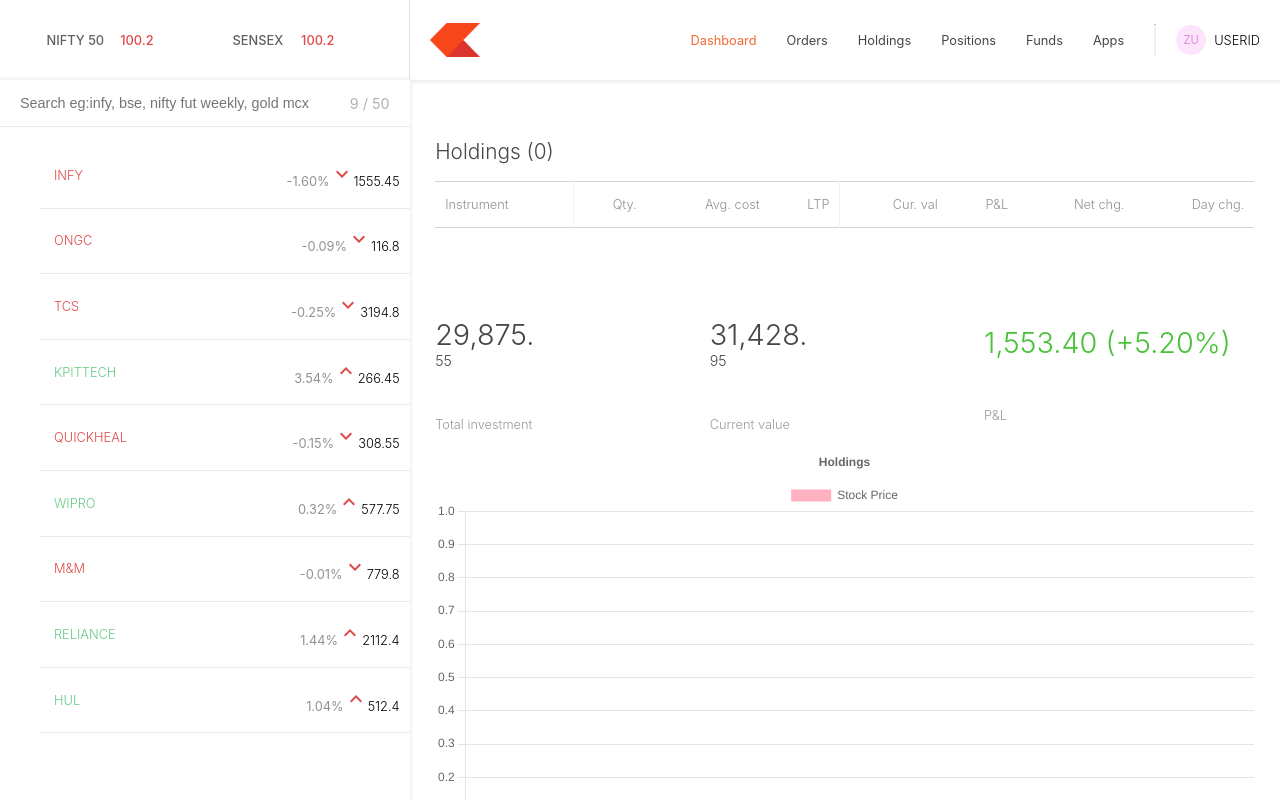
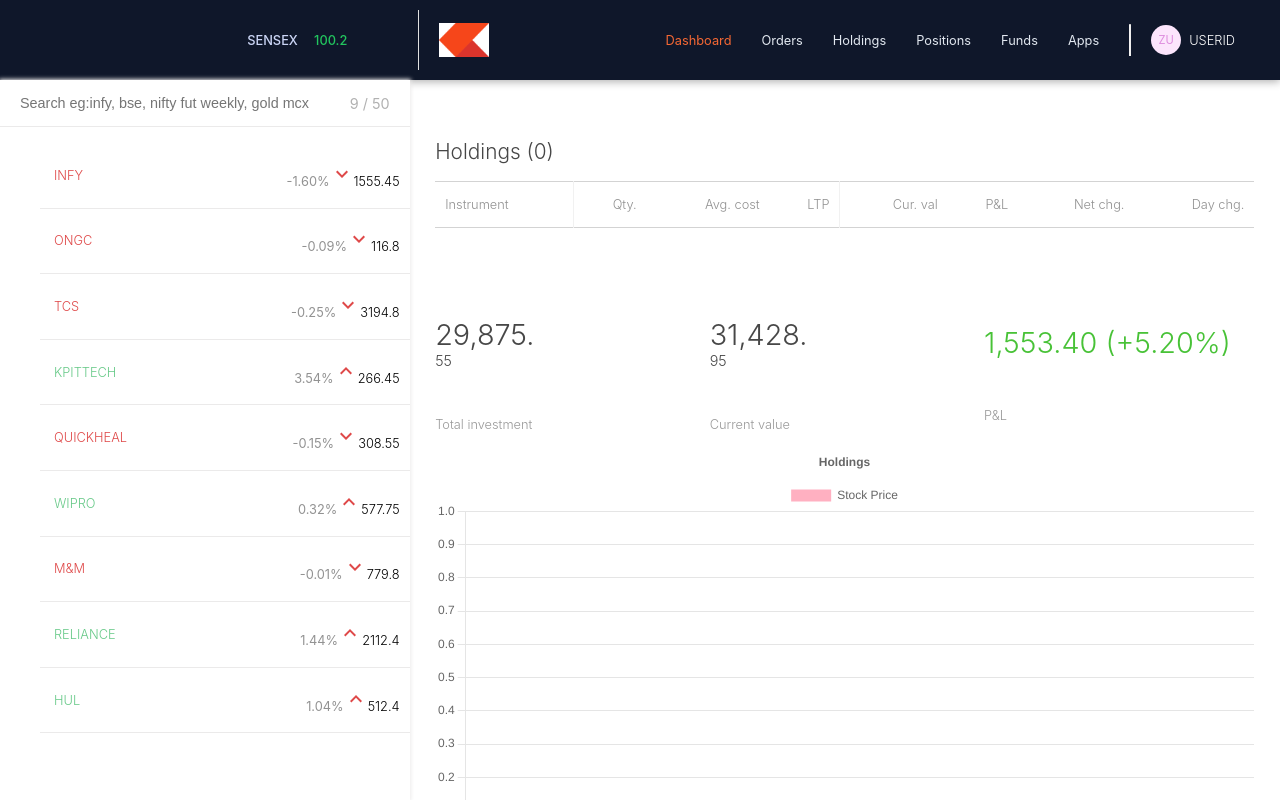
Before and after one commit to ChaurasiyaDharmendra/stockverse-mern, a React app in the folder dashboard/: page /holdings in a window 1280 px wide. Built offline with nearby package versions, Linux system fonts and the light colour scheme; no server answers.

Commit message:
Updated navbar color and menu styling

```diff
--- a/dashboard/src/index.css
+++ b/dashboard/src/index.css
@@ -283,7 +283,11 @@
 .menu {
   font-size: 0.8rem;
   font-weight: 400;
-  color: rgb(70, 70, 70);
+  color: #e2e8f0;  /* 🔥 light text */
+}
+
+.menu:hover {
+  color: #f97316;  /* 🔥 hover effect */
 }
 
 .menu.selected {
@@ -566,12 +570,27 @@
   margin-top: 6%;
 }
 
+/*.topbar-container {
+  width: 100%;
+  height: 10vh;
+  display: flex;
+  align-items: center;
+  box-shadow: 0px 0px 4px 2px rgb(236, 235, 235);
+  box-sizing: border-box;
+  z-index: 9;
+}*/
 .topbar-container {
   width: 100%;
   height: 10vh;
   display: flex;
   align-items: center;
-  box-shadow: 0px 0px 4px 2px rgb(236, 235, 235);
+  justify-content: space-between;
+  padding: 10px 25px;
+
+  background-color: #0f172a;  /* 🔥 yaha color aayega */
+  color: white;
+
+  box-shadow: 0px 2px 8px rgba(0,0,0,0.3);
   box-sizing: border-box;
   z-index: 9;
 }
@@ -611,14 +630,14 @@
   font-size: 0.8rem;
   font-weight: 500;
   text-transform: uppercase;
-  color: rgb(97, 97, 97);
+  color: #cbd5f5;
   white-space: nowrap;
 }
 
 .index-points {
   font-size: 0.8rem;
   font-weight: 500;
-  color: rgb(223, 73, 73);
+  color: #22c55e;
 }
 
 .percent {
```
